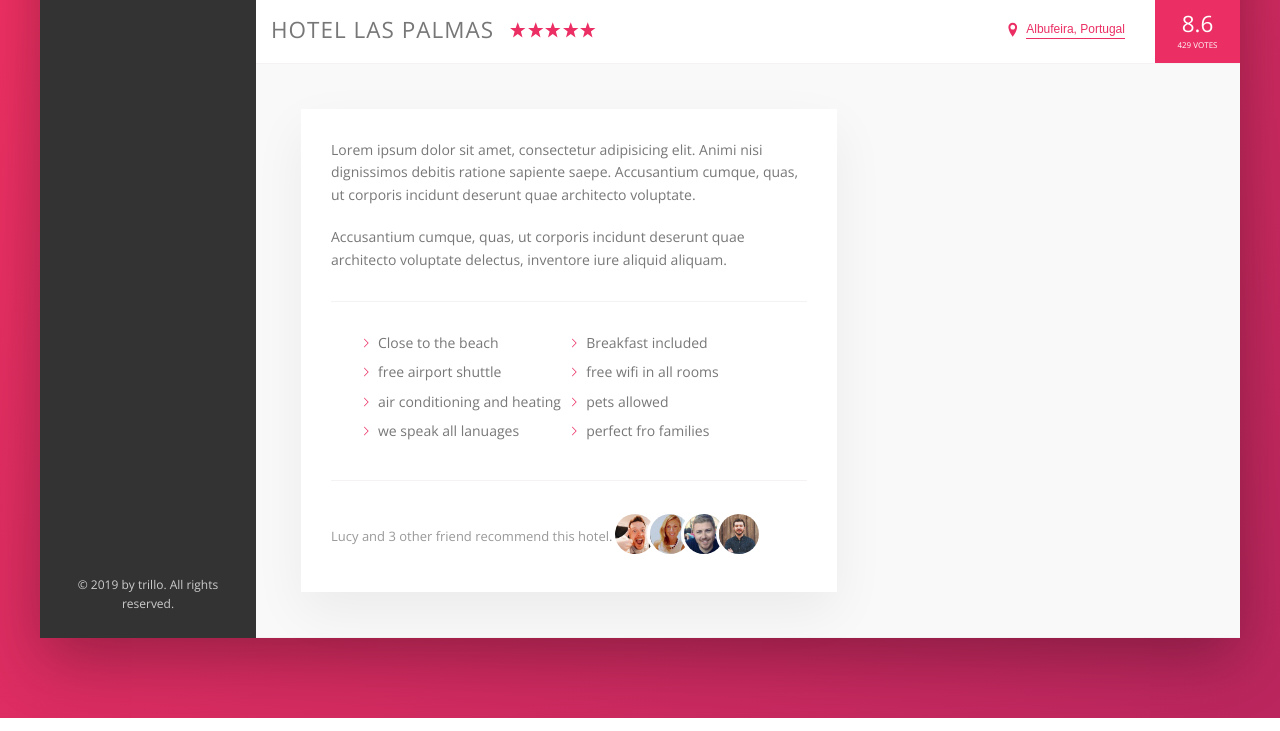
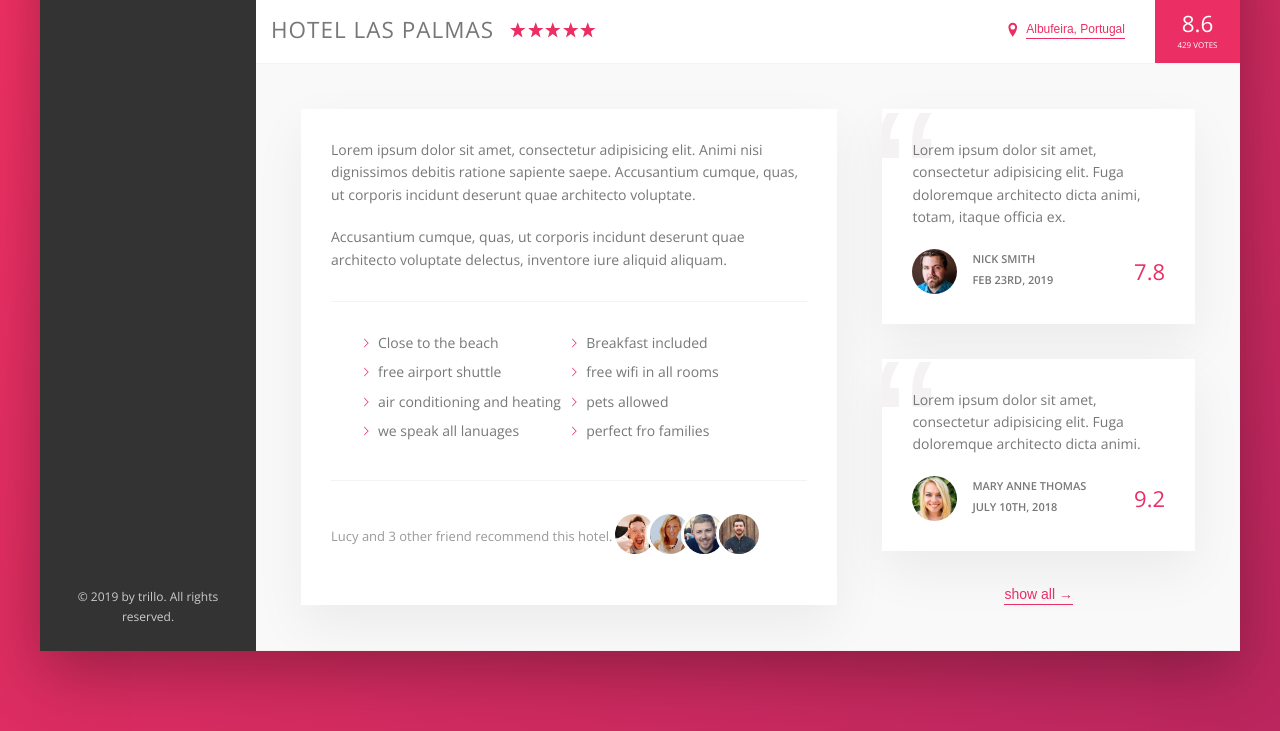
Before and after one commit to Toyurc/Trillo, a website: page index.html in a window 1280 px wide. Shown: the part 538-1269 px from the top of the page. Drawn offline with nearby package versions, Linux system fonts and the light colour scheme.

Commit message:
Feat: adds review box

```diff
--- a/index.html
+++ b/index.html
@@ -157,7 +157,35 @@
                             </div>
                         </div>
                     </div>
-                    <div class="user-reviews"></div>
+                    <div class="user-reviews">
+                        <figure class="review">
+                            <blockquote class="review__text">
+                                Lorem ipsum dolor sit amet, consectetur adipisicing elit. Fuga doloremque architecto dicta animi, totam, itaque officia ex.
+                            </blockquote>
+                            <figcaption class="review__user">
+                                <img src="img/user-5.jpg" alt="user 1" class="review__photo">
+                                <div class="review__user-box">
+                                    <p class="review__user-name">Nick Smith</p>
+                                    <p class="review__user-name">Feb 23rd, 2019</p>
+                                </div>
+                                <div class="review__rating">7.8</div>
+                            </figcaption>
+                        </figure>
+                        <figure class="review">
+                            <blockquote class="review__text">
+                                Lorem ipsum dolor sit amet, consectetur adipisicing elit. Fuga doloremque architecto dicta animi.
+                            </blockquote>
+                            <figcaption class="review__user">
+                                <img src="img/user-6.jpg" alt="user 6 " class="review__photo">
+                                <div class="review__user-box">
+                                    <p class="review__user-name">Mary Anne Thomas</p>
+                                    <p class="review__user-name">July 10th, 2018</p>
+                                </div>
+                                <div class="review__rating">9.2</div>
+                            </figcaption>
+                        </figure>
+                        <button class="btn-inline">show all <span>&rarr;</span></button>
+                    </div>
                 </div>
             </main>
         </div>
--- a/sass/_component.scss
+++ b/sass/_component.scss
@@ -273,8 +273,17 @@
     cursor: pointer;
     transition: all .2s;
 
+    >span {
+        margin-left: .3rem;
+        transition: margin-left .2s;
+    }
+
     &:hover {
         color: var(--color-grey-dark-1);
+
+        > span {
+            margin-left: .8rem;
+        }
     }
 
     &:focus {
@@ -373,3 +382,68 @@
         }
     }
 }
+
+
+////////////////////////////////////////////////////////////////
+//reviews
+.review {
+    background-color: #fff;
+    box-shadow: var(--shadow-light);
+    padding: 3rem;
+    margin-bottom: 3.5rem;
+    position: relative;
+    overflow: hidden;
+
+    &__text {
+        margin-bottom: 2rem;
+        z-index: 10;
+        position: relative;
+    }
+
+    &__user {
+        display: flex;
+        align-items: center;
+    }
+
+    &__photo {
+        height: 4.5rem;
+        width: 4.5rem;
+        border-radius: 50%;
+        margin-right: 1.5rem;
+    }
+
+    &__user-box {
+    }
+
+    &__user-name {
+        font-size: 1.1rem;
+        font-weight: 600;
+        text-transform: uppercase;
+        margin-bottom: .4rem;
+    }
+
+    &__user-date {
+        font-size: 1rem;
+        color: var(--color-grey-dark-3);
+    }
+
+    &__rating {
+        margin-left: auto;
+        color: var(--color-primary);
+        font-size: 2.2rem;
+        font-weight: 300;
+    }
+
+    &::before {
+        content: "\201C";
+        position: absolute;
+        top: -2.75rem;
+        left: -1rem;
+        line-height: 1;
+        font-size: 20rem;
+        color: var(--color-grey-light-2);
+        font-family: sans-serif;
+        z-index: 1;
+    }
+
+}
--- a/sass/_layout.scss
+++ b/sass/_layout.scss
@@ -54,4 +54,8 @@
 
 .user-reviews {
     flex: 1;
+    font-size: 1.4rem;
+    display: flex;
+    flex-direction: column;
+    align-items: center;
 }
```
Also changed, not shown: css/style.css.
